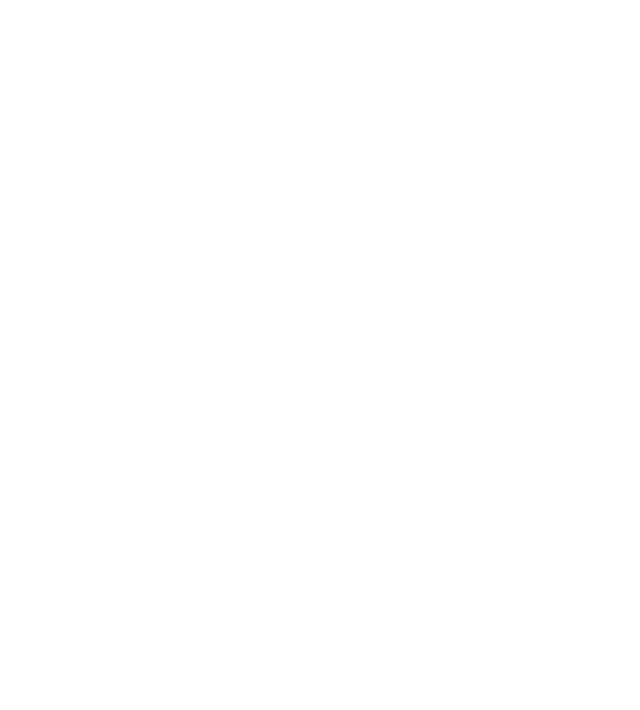
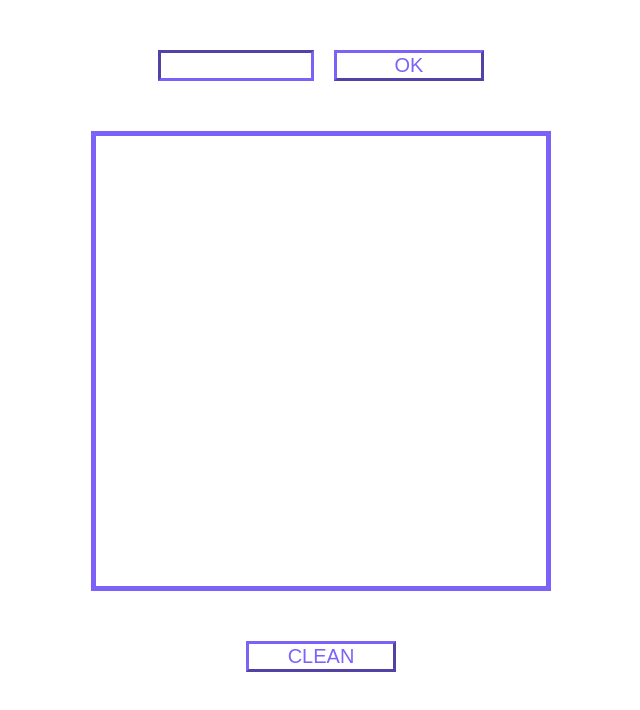
Before and after one commit to githarhub/etch-a-sketch, a plain HTML site: page index.html in a window 1280 px wide. Shown: the whole page, without its empty margins (319-959 px from the left). Drawn offline with Linux system fonts and the light colour scheme.

Commit message:
feat: add style to index.html
moved all child of class whole-sketch-container to center using flex with direction column
added 50px gap
added color to border of sketch, input and buttons
added hover effect to buttons

```diff
--- a/index.html
+++ b/index.html
@@ -1,5 +1,6 @@
 <!DOCTYPE html>
 <html lang="en">
+
 <head>
     <meta charset="UTF-8">
     <meta name="viewport" content="width=device-width, initial-scale=1.0">
@@ -7,7 +8,21 @@
     <script src="./javascript/javascript.js" defer></script>
     <title>Etch A Sketch</title>
 </head>
+
 <body>
+    <div class="whole-sketch-container">
+        <div class="input-container">
+            <input type="number" class="input-blocks" min="1" max="100">
+            <button type="button" class="input-blocks-button">OK</button>
+        </div>
+        <div class="wall-of-sketch">
+            <div class="actual-sketch"></div>
+        </div>
+        <div class="Sketch-container">
+            <button class="sketch-clean-button">CLEAN</button>
+        </div>
 
+    </div>
 </body>
+
 </html>
--- a/style/style.css
+++ b/style/style.css
@@ -0,0 +1,55 @@
+.whole-sketch-container {
+    display: flex;
+    flex-direction: column;
+    justify-content: center;
+    align-items: center;
+    gap: 50px;
+}
+
+.whole-sketch-container {
+    margin-top: 50px;
+}
+
+.wall-of-sketch {
+    border-width: 5px;
+    border-style: solid;
+    border-color: rgb(125, 98, 249);
+}
+
+.actual-sketch {
+    width: 450px;
+    height: 450px;
+}
+.input-container {
+    display: flex;
+    align-items: stretch;
+    gap: 20px;
+}
+
+.input-blocks {
+    width: 150px;
+    font-size: 20px;
+    color: rgb(125, 98, 249);
+    padding: 0;
+    margin: 0;
+    border-color: rgb(125, 98, 249);
+    border-width: 3px;
+}
+
+.input-blocks:hover {
+    border-color: rgb(89, 51, 255);;
+}
+
+.input-blocks-button, .sketch-clean-button{
+    width: 150px;
+    font-size: 20px;
+    color: rgb(125, 98, 249);
+    background-color: rgb(255, 255, 255);
+    border-width: 3px;
+    border-color: rgb(125, 98, 249);
+}
+
+.input-blocks-button:hover, .sketch-clean-button:hover {
+    background-color: rgb(125, 98, 249);
+    color: rgb(255, 255, 255);
+}
```
